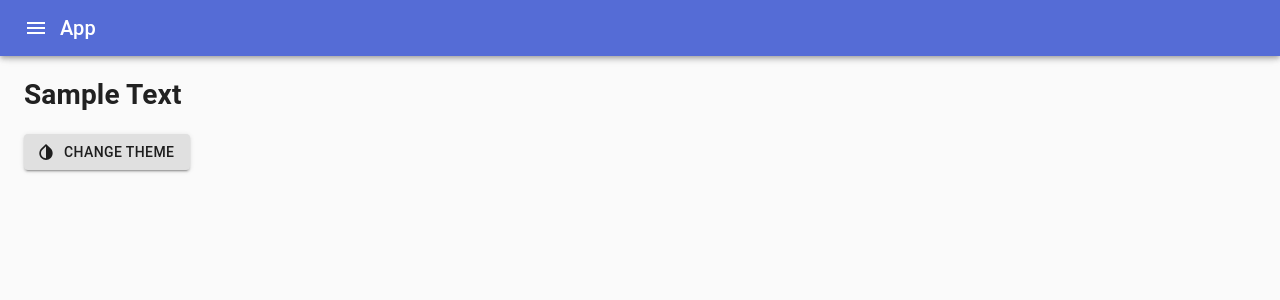
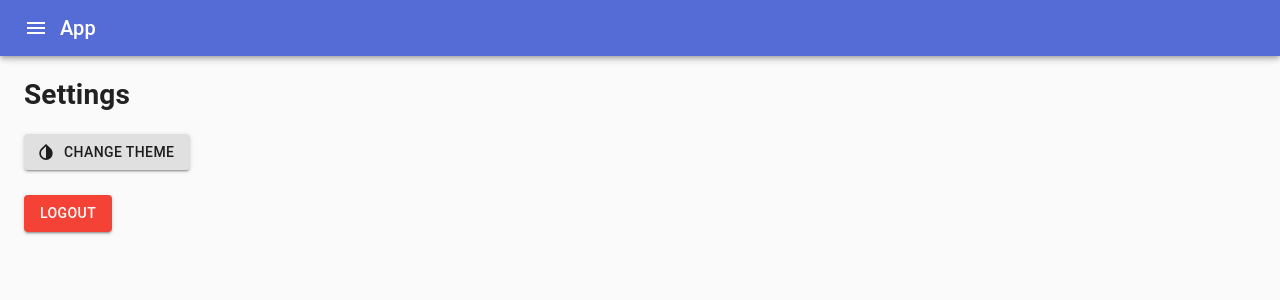
Before and after one commit to qwertyforce/url_shortener, a React (Create React App) app in the folder frontend/: page /settings in a window 1280 px wide. Shown: the top 300 px of the page. Built offline with nearby package versions, Linux system fonts and the light colour scheme.

Commit message:
final touch

```diff
--- a/frontend/src/AppBar/Drawer.js
+++ b/frontend/src/AppBar/Drawer.js
@@ -46,7 +46,7 @@ function AppDrawer (props) {
         open={props.open}
       >
         <div className={classes.drawerHeader}>
-          <h1>Sample Text</h1>
+          <h1>Url shortener</h1>
           <IconButton onClick={props.handleDrawerClose}>
             {theme.direction === 'ltr' ? <ChevronLeftIcon /> : <ChevronRightIcon />}
           </IconButton>
--- a/frontend/src/Settings.js
+++ b/frontend/src/Settings.js
@@ -1,14 +1,21 @@
 import React from "react";
 import InvertColorsIcon from "@material-ui/icons/InvertColors";
 import Button from "@material-ui/core/Button";
-
 function Settings(props) {
   return (
     <div>
-    <h1>Sample Text</h1>
-    <Button variant = "contained" onClick = {props.handleChangeTheme} startIcon = {<InvertColorsIcon/>}>
-    Change theme
-    </Button>
+      <div>
+        <h1>Settings</h1>
+        <Button variant="contained" onClick={props.handleChangeTheme} startIcon={<InvertColorsIcon />}>
+          Change theme
+      </Button>
+
+      </div>
+      <div style={{marginTop:25}}>
+        <Button variant="contained" href="http://localhost/logout" color="secondary">
+          Logout
+        </Button>
+      </div>
     </div>
   )
 
```
Also changed, not shown: 1 other file (tests, documents, lock files or other folders).
